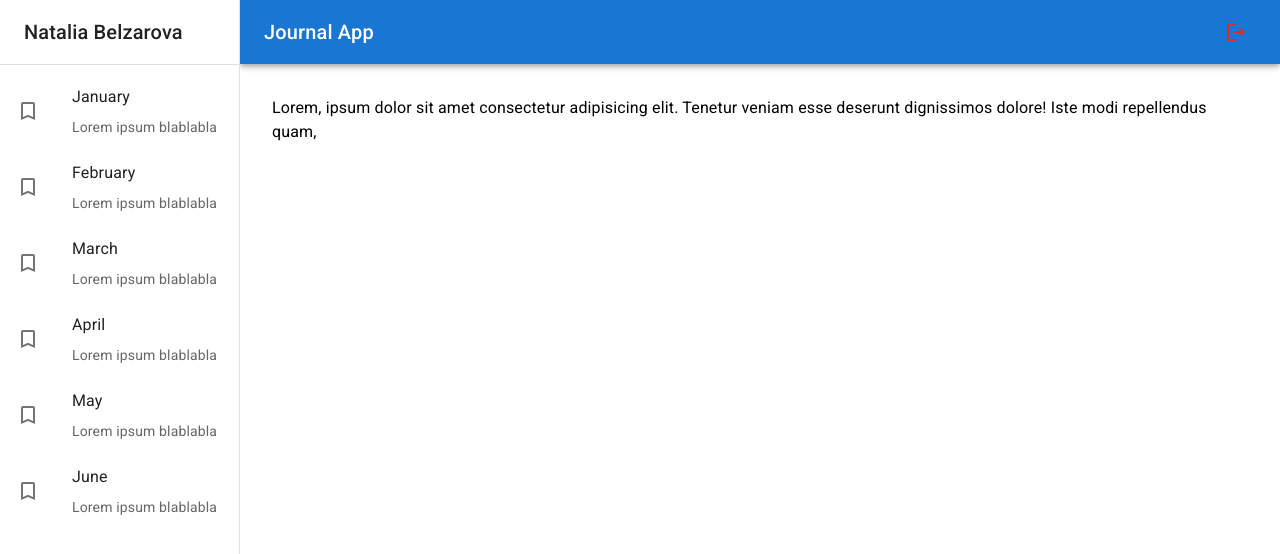
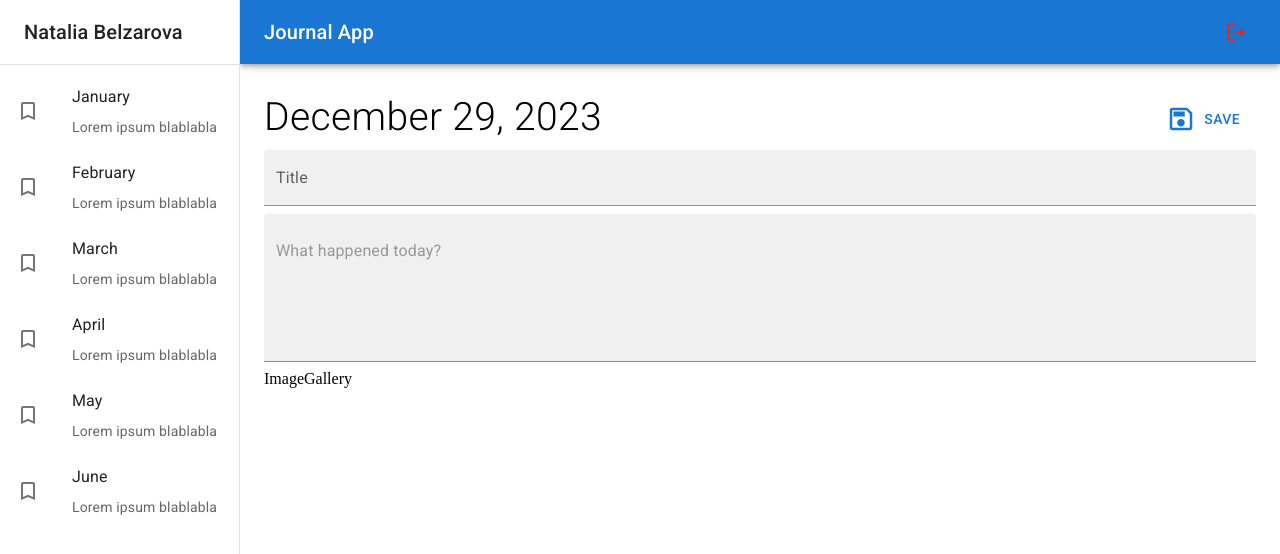
Before and after one commit to nati-Bel/journal-app, a React (Vite) app: page / in a window 1280 px wide. Shown: the top 554 px of the page. Built offline with nearby package versions, Linux system fonts and the light colour scheme.

Commit message:
NothingSelectedView and NoteView design ok

```diff
--- /dev/null
+++ b/src/journal/components/ImageGallery.jsx
@@ -0,0 +1,7 @@
+
+
+export const ImageGallery = () => {
+  return (
+    <div>ImageGallery</div>
+  )
+}
--- a/src/journal/components/index.js
+++ b/src/journal/components/index.js
@@ -1,2 +1,3 @@
 export * from './SideBar'
-export * from './NavBar';
+export * from './NavBar'
+export * from './ImageGallery'
--- a/src/journal/layout/JournalLayout.jsx
+++ b/src/journal/layout/JournalLayout.jsx
@@ -6,19 +6,14 @@
 const drawerWidth = 240;
 export const JournalLayout = ({ children }) => {
   return (
+    <Box sx={{ display: "flex" }}>
+      <NavBar drawerWidth={drawerWidth}></NavBar>
+      <SideBar drawerWidth={drawerWidth}></SideBar>
 
-      <Box sx={{ display: 'flex' }}>
-        <NavBar drawerWidth={drawerWidth}></NavBar>
-        <SideBar drawerWidth={drawerWidth}></SideBar>
-
-        <Box
-          component="main"
-          sx={{ flexGrow: 1, p: 3 }}
-        >
-            <Toolbar/>
-            {children}
-        </Box>
+      <Box component="main" sx={{ flexGrow: 1, p: 2, ml: "240px" }}>
+        <Toolbar />
+        {children}
       </Box>
-
+    </Box>
   );
 }
--- a/src/journal/pages/JournalPage.jsx
+++ b/src/journal/pages/JournalPage.jsx
@@ -1,15 +1,15 @@
 
-import { Typography } from "@mui/material"
 import { JournalLayout } from "../layout/JournalLayout";
+import { NoteView } from "../views";
 
 export const JournalPage = () => {
   return (
     <JournalLayout>
-      <Typography sx={{ ml:'240px'}}>
-        Lorem, ipsum dolor sit amet consectetur adipisicing elit. Tenetur veniam
-        esse deserunt dignissimos dolore! Iste modi repellendus quam,
 
-      </Typography>
+      {/* <NothingSelectedView></NothingSelectedView> */}
+      <NoteView></NoteView>
+
+
     </JournalLayout>
   );
 }
--- /dev/null
+++ b/src/journal/views/NoteView.jsx
@@ -0,0 +1,47 @@
+import { SaveOutlined } from "@mui/icons-material"
+import { Button, Grid, TextField, Typography } from "@mui/material"
+import { ImageGallery } from "../components";
+
+
+export const NoteView = () => {
+  return (
+    <Grid
+      container
+      direction="row"
+      justifyContent="space-between"
+      sx={{ mb: 1 }}
+    >
+      <Grid item>
+        <Typography fontSize={39} fontWeight={"light"}>
+          December 29, 2023
+        </Typography>
+      </Grid>
+      <Grid item>
+        <Button color="primary" sx={{ padding: 2 }}>
+          <SaveOutlined sx={{ fontSize: 30, mr: 1 }} />
+          SAVE
+        </Button>
+      </Grid>
+      <Grid container>
+        <TextField
+          type="text"
+          variant="filled"
+          fullWidth
+          placeholder="Insert a title"
+          label="Title"
+          sx={{ border: "none", mb: 1 }}
+        ></TextField>
+        <TextField
+          type="text"
+          variant="filled"
+          fullWidth
+          multiline
+          placeholder="What happened today?"
+          sx={{ border: "none", mb: 1 }}
+          minRows={5}
+        ></TextField>
+      </Grid>
+      <ImageGallery></ImageGallery>
+    </Grid>
+  );
+}
--- /dev/null
+++ b/src/journal/views/NothingSelectedView.jsx
@@ -0,0 +1,22 @@
+import { StarOutline } from "@mui/icons-material";
+import { Grid, Typography } from "@mui/material";
+
+export const NothingSelectedView = () => {
+  return (
+    <Grid
+      container
+      spacing={0}
+      direction="column"
+      alignItems="center"
+      justifyContent="center"
+      sx={{ minHeight: "calc(100vh - 110px)", backgroundColor: "primary.main", borderRadius:2 }}
+    >
+      <Grid item xs={12}>
+        <StarOutline sx={{ fontSize: 100, color: "white" }}></StarOutline>
+      </Grid>
+      <Grid item xs={12}>
+        <Typography color='white' variant='h5'>Select or create a note</Typography>
+      </Grid>
+    </Grid>
+  );
+};
--- /dev/null
+++ b/src/journal/views/index.js
@@ -0,0 +1,2 @@
+export * from './NoteView'
+export * from './NothingSelectedView'
```
